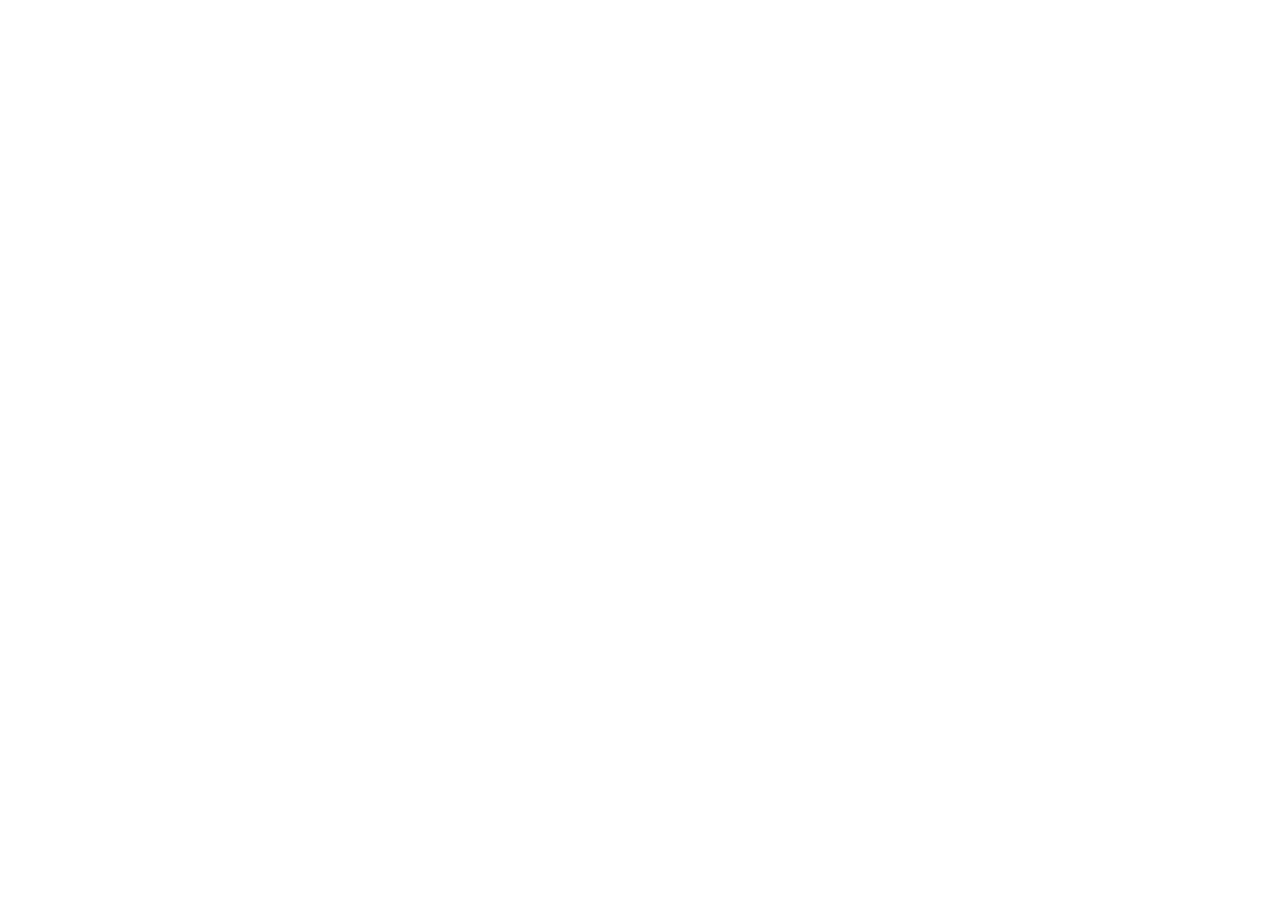
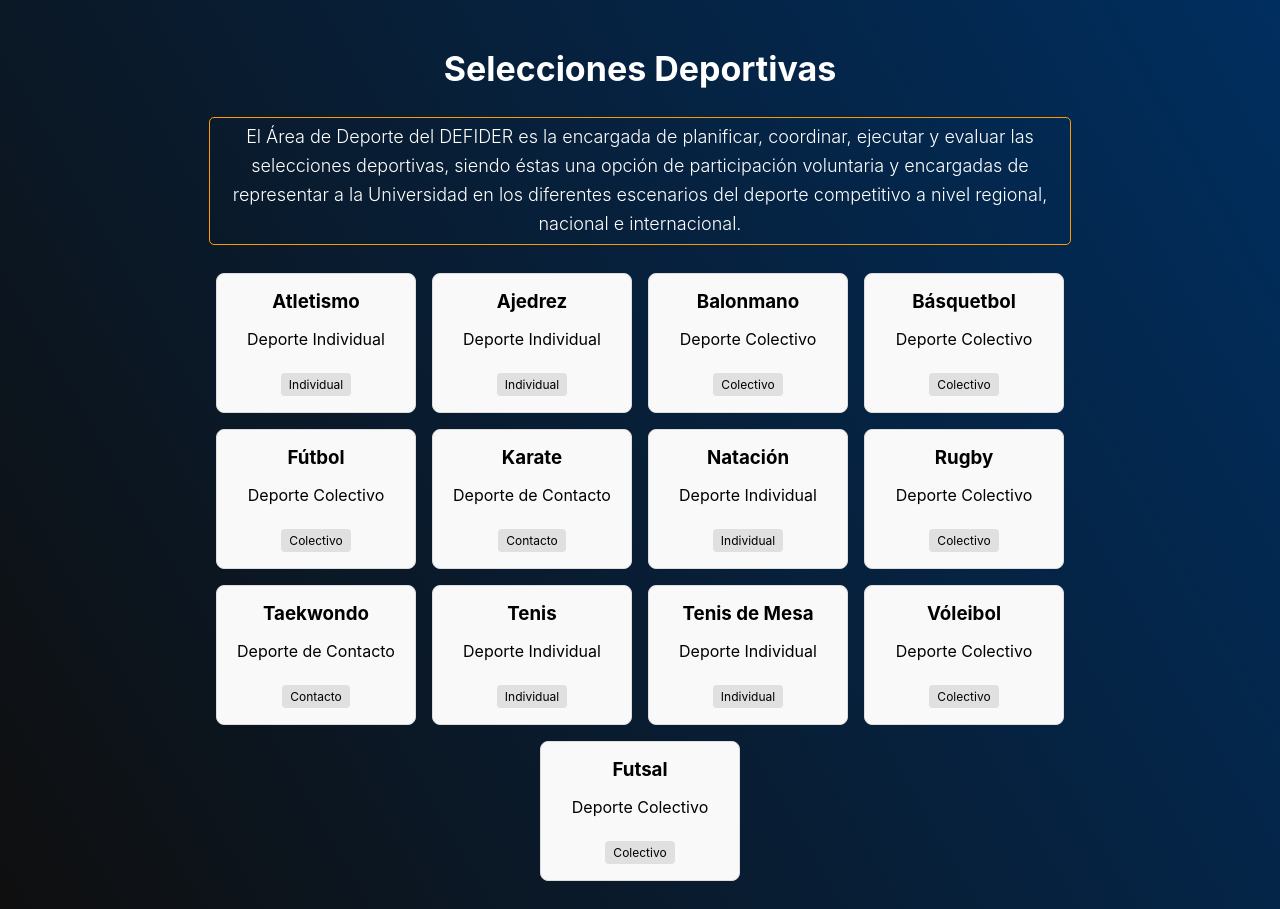
Before and after one commit to giovanniM01/DIU-Proyect, a React (Create React App) app in the folder diu-project/: page /selecciones in a window 1280 px wide. Before the commit this address had no page. Before the commit the page ends 800 px from the top, so only its background shows below. Built offline with nearby package versions, Linux system fonts and the light colour scheme; the HTML template or start-up script is replaced by a standard one.

Commit message:
Giovanni commits nuevas Pages
Aqui agregue nuevas paginas
selecciones
talleres
gym

y modifique la page de options

```diff
--- a/diu-project/src/App.js
+++ b/diu-project/src/App.js
@@ -1,8 +1,11 @@
 import React from 'react';
-import { BrowserRouter as Router, Route, Routes, useNavigate } from 'react-router-dom';
+import { BrowserRouter as Router, Routes, Route } from 'react-router-dom';
 import Login from './pages/Login';
 import OptionsPage from './pages/OptionsPage';
+import GymPage from './pages/GymPage';
 import ReservationPage from './pages/ReservationPage';
+import SeleccionesPage from './pages/SeleccionesPage';
+import TalleresPage from './pages/TalleresPage';
 
 function App() {
   return (
@@ -10,7 +13,10 @@ function App() {
       <Routes>
         <Route path="/" element={<Login />} />
         <Route path="/options" element={<OptionsPage />} />
-        <Route path="/reservas" element={<ReservationPage />} />
+        <Route path="/gym" element={<GymPage />} />
+        <Route path="/reservation" element={<ReservationPage />} />
+        <Route path="/selecciones" element={<SeleccionesPage />} />
+        <Route path="/talleres" element={<TalleresPage />} />
       </Routes>
     </Router>
   );
--- /dev/null
+++ b/diu-project/src/components/DeporteCard.css
@@ -0,0 +1,24 @@
+/* src/components/DeporteCard.css */
+.deporte-card {
+    border: 1px solid #ddd;
+    padding: 16px;
+    margin: 8px;
+    border-radius: 8px;
+    background-color: #f9f9f9;
+    width: 200px; /* Ancho fijo para las tarjetas */
+    box-sizing: border-box;
+    text-align: center;
+  }
+
+  .deporte-card h3 {
+    margin: 0 0 8px 0;
+  }
+
+  .deporte-card .categoria {
+    display: inline-block;
+    margin-top: 8px;
+    padding: 4px 8px;
+    background-color: #e0e0e0;
+    border-radius: 4px;
+    font-size: 12px;
+  }
--- /dev/null
+++ b/diu-project/src/components/DeporteCard.js
@@ -0,0 +1,15 @@
+// src/components/DeporteCard.js
+import React from 'react';
+import './DeporteCard.css';
+
+const DeporteCard = ({ nombre, descripcion, categoria }) => {
+  return (
+    <div className="deporte-card">
+      <h3>{nombre}</h3>
+      <p>{descripcion}</p>
+      <span className="categoria">{categoria}</span>
+    </div>
+  );
+};
+
+export default DeporteCard;
--- /dev/null
+++ b/diu-project/src/pages/GymPage.js
@@ -0,0 +1,17 @@
+import React from 'react';
+import { useNavigate } from 'react-router-dom';
+import '../styles/GymPage.css';
+
+const GymPage = () => {
+  const navigate = useNavigate();
+
+  return (
+    <div className="gym-container">
+      <h2>Reserva Gimnasio</h2>
+      <button onClick={() => navigate('/reservation')} className="gym-button">Reservar</button>
+      <button onClick={() => navigate('/cancelar')} className="gym-button">Cancelar Reserva</button>
+    </div>
+  );
+};
+
+export default GymPage;
--- a/diu-project/src/pages/OptionsPage.js
+++ b/diu-project/src/pages/OptionsPage.js
@@ -2,18 +2,17 @@ import React from 'react';
 import { useNavigate } from 'react-router-dom';
 import '../styles/OptionsPage.css';
 
-function OptionsPage() {
+const OptionsPage = () => {
   const navigate = useNavigate();
 
   return (
     <div className="options-container">
-      <h2>Opciones de Reservas</h2>
-      <button onClick={() => navigate('/reservas')}>Realizar Reserva</button>
-      <button onClick={() => alert('Función para cancelar reserva en desarrollo')}>
-        Cancelar Reserva
-      </button>
+      <h2>Opciones</h2>
+      <button onClick={() => navigate('/gym')} className="option-button">Gimnasio</button>
+      <button onClick={() => navigate('/selecciones')} className="option-button">Seleccionados</button>
+      <button onClick={() => navigate('/talleres')} className="option-button">Talleres</button>
     </div>
   );
-}
+};
 
 export default OptionsPage;
--- a/diu-project/src/pages/ReservationPage.js
+++ b/diu-project/src/pages/ReservationPage.js
@@ -1,4 +1,5 @@
 import React, { useState, useEffect } from 'react';
+
 import '../styles/ReservationPage.css';
 
 function ReservationPage() {
--- /dev/null
+++ b/diu-project/src/pages/SeleccionesPage.js
@@ -0,0 +1,46 @@
+// src/pages/SeleccionesPage.js
+import React from 'react';
+import DeporteCard from '../components/DeporteCard';
+
+import '../styles/SeleccionesPage.css';
+
+const deportes = [
+  { nombre: 'Atletismo', descripcion: 'Deporte Individual', categoria: 'Individual' },
+  { nombre: 'Ajedrez', descripcion: 'Deporte Individual', categoria: 'Individual' },
+  { nombre: 'Balonmano', descripcion: 'Deporte Colectivo', categoria: 'Colectivo' },
+  { nombre: 'Básquetbol', descripcion: 'Deporte Colectivo', categoria: 'Colectivo' },
+  { nombre: 'Fútbol', descripcion: 'Deporte Colectivo', categoria: 'Colectivo' },
+  { nombre: 'Karate', descripcion: 'Deporte de Contacto', categoria: 'Contacto' },
+  { nombre: 'Natación', descripcion: 'Deporte Individual', categoria: 'Individual' },
+  { nombre: 'Rugby', descripcion: 'Deporte Colectivo', categoria: 'Colectivo' },
+  { nombre: 'Taekwondo', descripcion: 'Deporte de Contacto', categoria: 'Contacto' },
+  { nombre: 'Tenis', descripcion: 'Deporte Individual', categoria: 'Individual' },
+  { nombre: 'Tenis de Mesa', descripcion: 'Deporte Individual', categoria: 'Individual' },
+  { nombre: 'Vóleibol', descripcion: 'Deporte Colectivo', categoria: 'Colectivo' },
+  { nombre: 'Futsal', descripcion: 'Deporte Colectivo', categoria: 'Colectivo' },
+];
+
+const SeleccionesPage = () => {
+  return (
+    <div className="selecciones-page">
+      <h2>Selecciones Deportivas</h2>
+      <p className="intro-text">
+        El Área de Deporte del DEFIDER es la encargada de planificar, coordinar, ejecutar y evaluar las selecciones deportivas,
+        siendo éstas una opción de participación voluntaria y encargadas de representar a la Universidad en los diferentes
+        escenarios del deporte competitivo a nivel regional, nacional e internacional.
+      </p>
+      <div className="deportes-list">
+        {deportes.map((deporte, index) => (
+          <DeporteCard
+            key={index}
+            nombre={deporte.nombre}
+            descripcion={deporte.descripcion}
+            categoria={deporte.categoria}
+          />
+        ))}
+      </div>
+    </div>
+  );
+};
+
+export default SeleccionesPage;
--- /dev/null
+++ b/diu-project/src/pages/TalleresPage.js
@@ -0,0 +1,14 @@
+import React from 'react';
+import '../styles/TalleresPage.css';
+
+const TalleresPage = () => {
+  return (
+    <div className="talleres-container">
+      <h2>Lista de Talleres</h2>
+      <p>Aquí puedes ver la lista de talleres disponibles.</p>
+
+    </div>
+  );
+};
+
+export default TalleresPage;
--- /dev/null
+++ b/diu-project/src/styles/GymPage.css
@@ -0,0 +1,22 @@
+.gym-container {
+    display: flex;
+    flex-direction: column;
+    align-items: center;
+    padding: 20px;
+  }
+
+  .gym-button {
+    padding: 15px 30px;
+    margin: 10px;
+    font-size: 16px;
+    background-color: #4caf50;
+    color: white;
+    border: none;
+    cursor: pointer;
+    width: 200px;
+    border-radius: 8px;
+  }
+
+  .gym-button:hover {
+    background-color: #45a049;
+  }
--- a/diu-project/src/styles/OptionsPage.css
+++ b/diu-project/src/styles/OptionsPage.css
@@ -2,21 +2,21 @@
   display: flex;
   flex-direction: column;
   align-items: center;
-    justify-content: center;
-    height: 100vh;
+  padding: 20px;
 }
 
-  .options-container h2 {
-    font-size: 24px;
-    margin-bottom: 20px;
-  }
-
-  .options-container button {
-    padding: 10px 20px;
+.option-button {
+  padding: 15px 30px;
+  margin: 10px;
   font-size: 16px;
-    margin: 10px;
   background-color: #4caf50;
   color: white;
   border: none;
   cursor: pointer;
+  width: 200px;
+  border-radius: 8px;
 }
+
+.option-button:hover {
+  background-color: #45a049;
+}
--- /dev/null
+++ b/diu-project/src/styles/SeleccionesPage.css
@@ -0,0 +1,33 @@
+/* src/pages/SeleccionesPage.css */
+.selecciones-page {
+  padding: 20px;
+  text-align: center;
+  background: linear-gradient(780deg, #0f0f0f, #002e5f);
+}
+
+.deportes-list {
+  display: flex;
+  flex-wrap: wrap;
+  justify-content: center;
+  max-width: 900px; /* Ancho máximo para centrar el contenido */
+  margin: 0 auto; /* Centra el contenedor en la página */
+}
+
+h2 {
+  color: white;
+  font-size: 34px;
+
+}
+
+.intro-text {
+  border: #ff9900 1px  solid;
+  border-radius: 5px;
+  padding: 5px;
+  font-size: 18px;
+  color: #000000;
+  max-width: 850px;
+  margin: 0 auto 20px;
+  line-height: 1.6;
+  font-weight: 300;
+  color: rgb(255, 255, 255);
+}
--- /dev/null
+++ b/diu-project/src/styles/TalleresPage.css
@@ -0,0 +1,8 @@
+.talleres-container {
+    display: flex;
+    flex-direction: column;
+    align-items: center;
+    padding: 20px;
+    color: white;
+    background-color: black;
+  }
```
Lines whose indentation alone changed are shown as unchanged.
